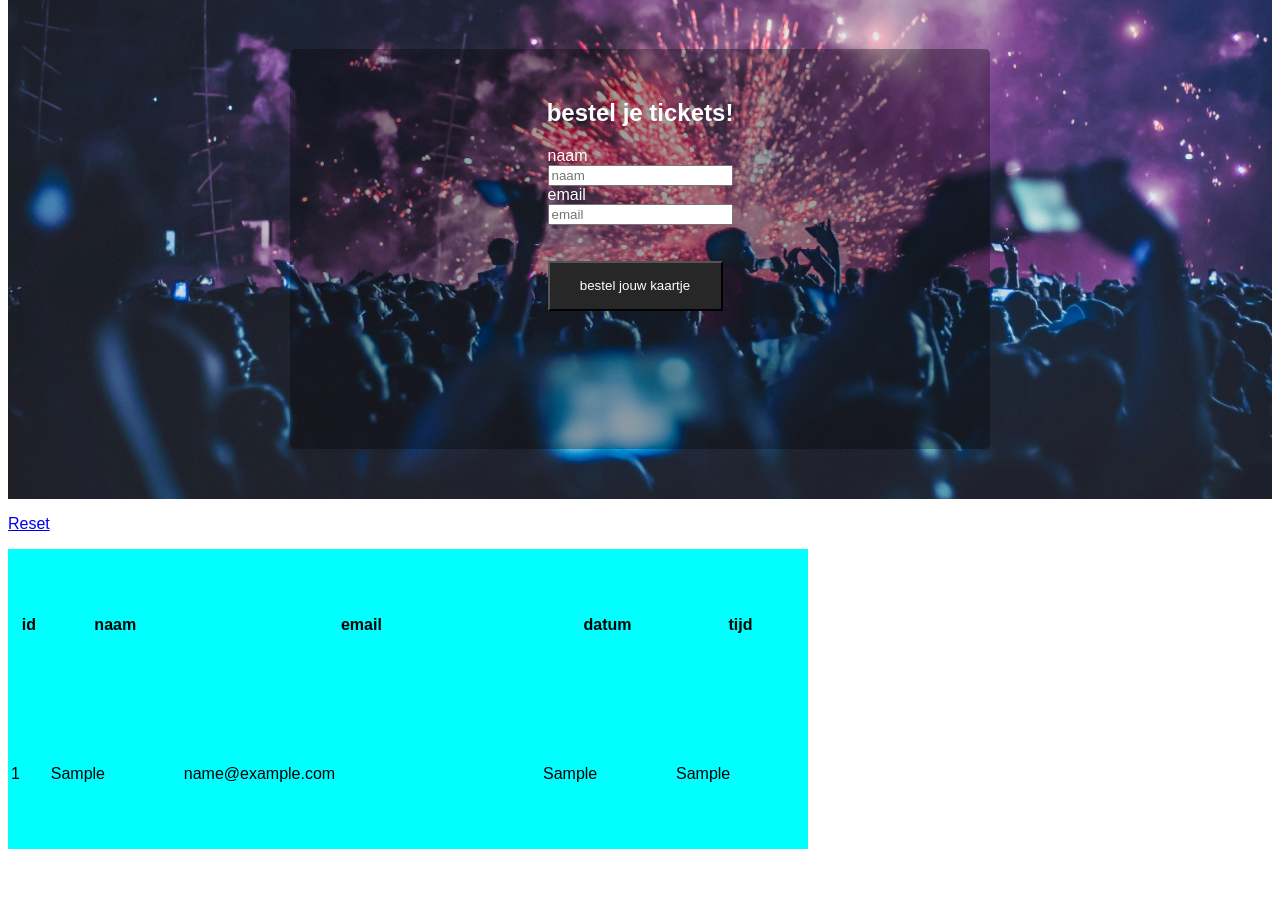
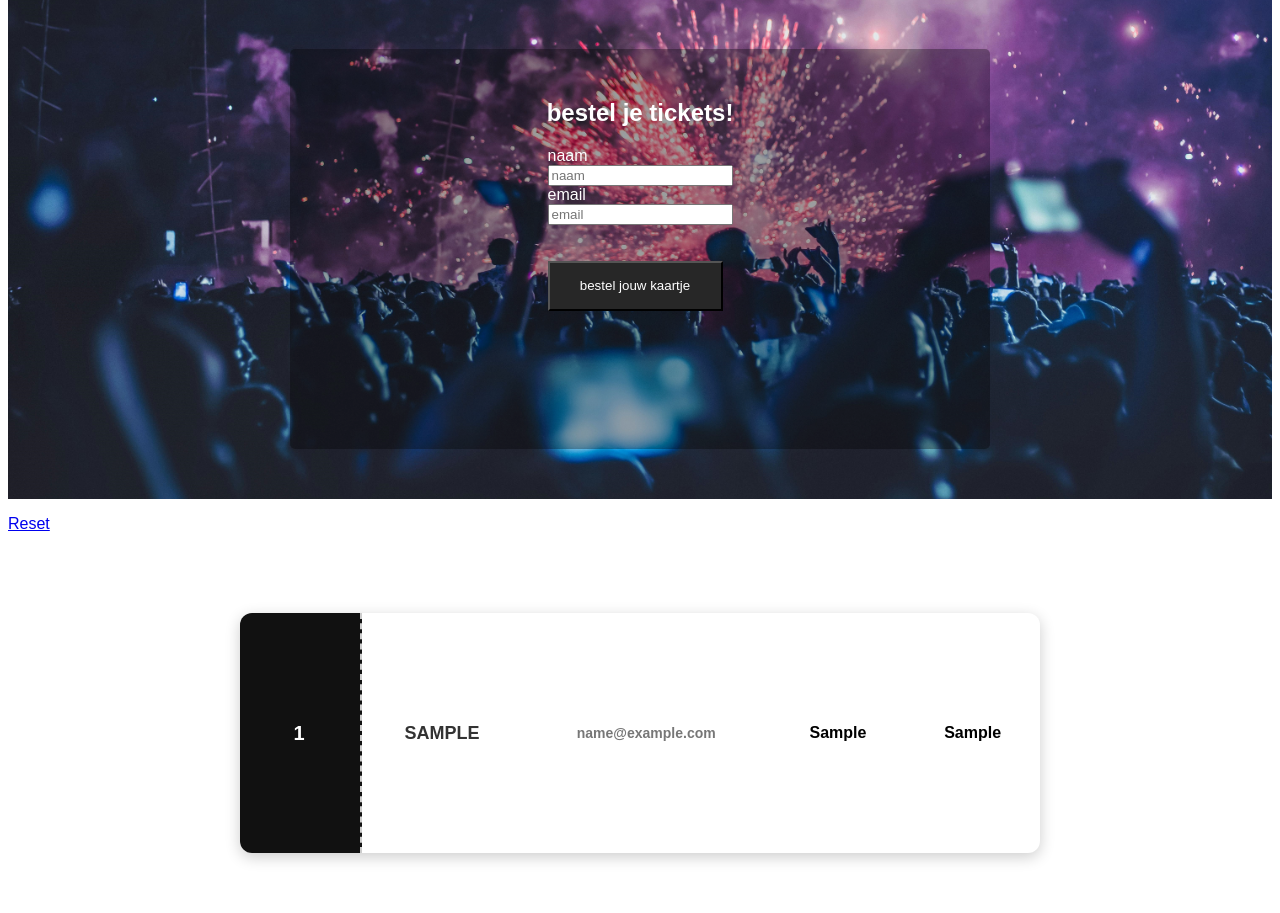
Before and after one commit to Rebecca-Eerlingen/challenge-9, a PHP site: page /order.php in a window 1280 px wide. Shown: the part 89-1002 px from the top of the page. Before the commit the page ends 938 px from the top, so only its background shows below. Run offline with PHP 8.4, Linux system fonts and the light colour scheme; tables that the repository leaves empty or names only in its code hold one stand-in row (values such as "Sample post").

Commit message:
Add files via upload

```diff
--- a/ticket-systeem/insert.php
+++ b/ticket-systeem/insert.php
@@ -15,13 +15,14 @@ if ($_SERVER["REQUEST_METHOD"] === "POST") {
     $email = $_POST["email"];
 
     // Hiermee stel je automatisch een vaste datum en tijd in
-    $datum = "2026-04-01";
-    $tijd  = "12:00:00";
+    $datum = "2026-06-09";
+    $tijd  = "18:00:00";
 
     $stmt = $conn->prepare("INSERT INTO tb_tickets(naam, email, datum, tijd) VALUES (?, ?, ?, ?)");
     $stmt->execute([$naam, $email, $datum, $tijd]);
 
     header("Location: order.php");
+
     exit;
 }
 ?>
--- a/ticket-systeem/style.css
+++ b/ticket-systeem/style.css
@@ -91,3 +91,76 @@ th {
 .logo {
     font-size: 25px;
 }
+
+/*styiling zodat de tickets er ook uit zien als concert tickets*/
+
+.table {
+    width: 800px;
+    margin: 40px auto;
+    border-collapse: separate;
+    border-spacing: 0 20px; /* space between tickets */
+    background: none;
+}
+
+/* zorgt ervoor dat iedereen zijn eigen ticket krijgt */
+.table tr {
+    background: #fff;
+    box-shadow: 0 4px 15px rgba(0,0,0,0.2);
+    border-radius: 12px;
+    overflow: hidden;
+}
+
+/* cellen */
+.table td {
+    padding: 20px;
+    text-align: center;
+    font-weight: bold;
+    color: #333;
+}
+
+/*verbergd de kopjes naam, id, enz*/
+.table th {
+    display: none;
+}
+
+/*linkse gedeelte van de tickets*/
+.table td:first-child {
+    background: #111;
+    color: #fff;
+    width: 80px;
+    font-size: 20px;
+    letter-spacing: 2px;
+    border-right: 2px dashed #ccc; /* zorgd ervoor dat dat zwarte stukje
+    die lijn er meer uitziet als een concert kaartje
+    (supergoeie uitleg weet ik)*/
+}
+
+/*naam*/
+.table td:nth-child(2) {
+    font-size: 18px;
+    text-transform: uppercase;
+}
+
+/*email*/
+.table td:nth-child(3) {
+    font-size: 14px;
+    color: #777;
+}
+
+/*date + time highlight*/
+.table td:nth-child(4),
+.table td:nth-child(5) {
+    font-size: 16px;
+    color: #000;
+}
+
+/*rounded corners fix*/
+.table tr td:first-child {
+    border-top-left-radius: 12px;
+    border-bottom-left-radius: 12px;
+}
+
+.table tr td:last-child {
+    border-top-right-radius: 12px;
+    border-bottom-right-radius: 12px;
+}
```
